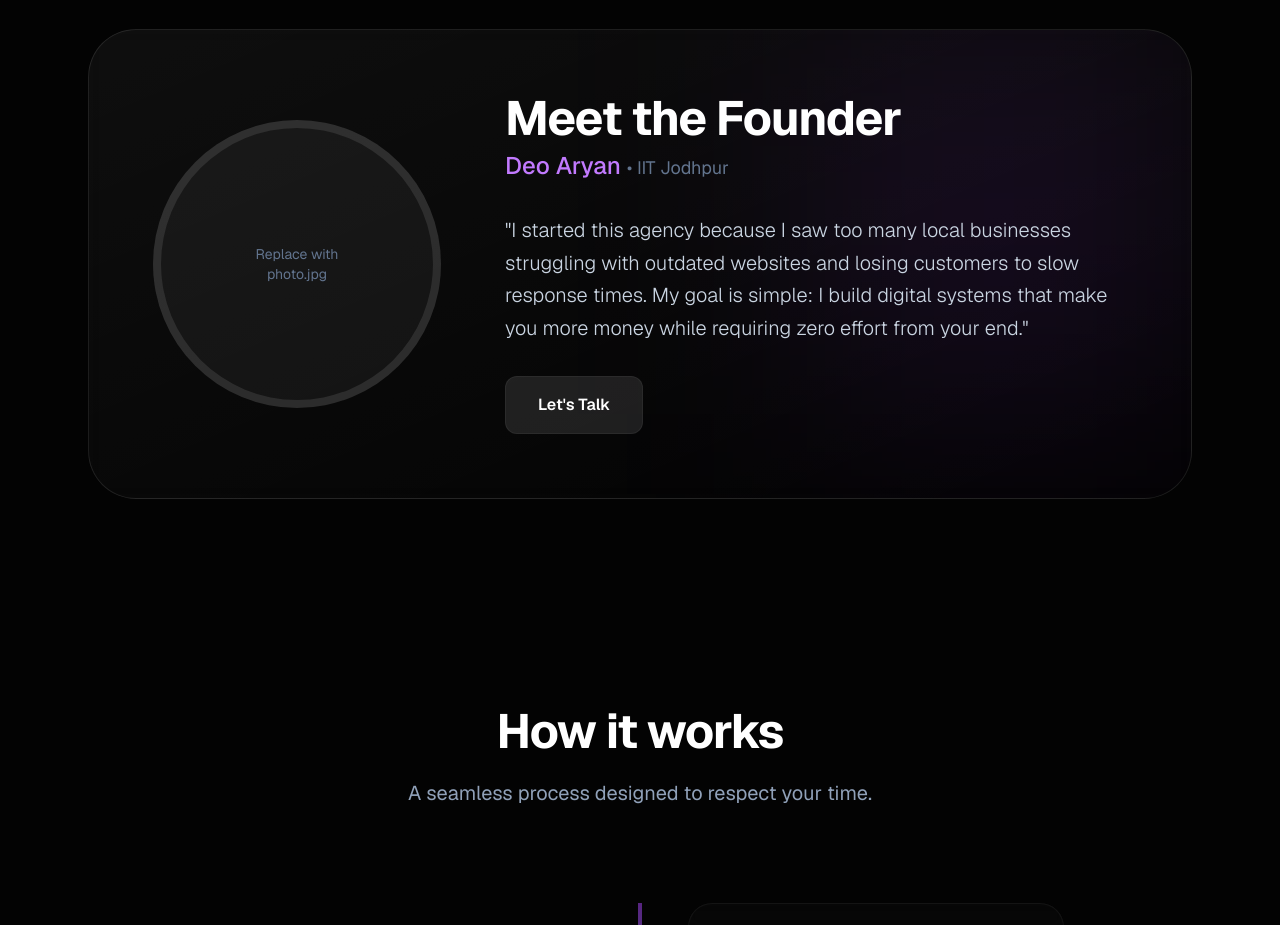
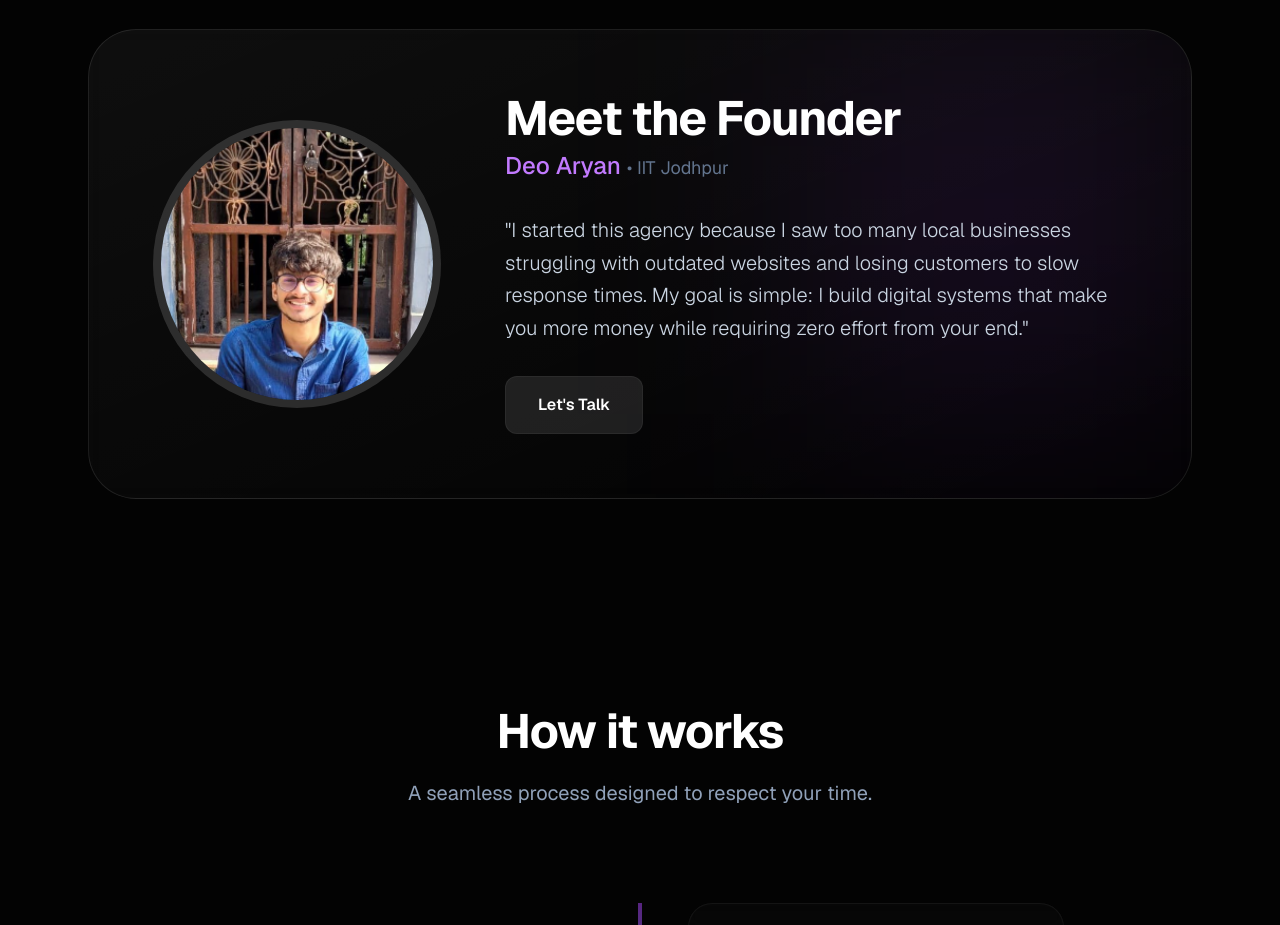
Before and after one commit to ary-cp/portfolio, a Next.js app: page / in a window 1280 px wide. Shown: the part 2000-2925 px from the top of the page. Built offline with nearby package versions, Linux system fonts and the light colour scheme.

Commit message:
Add profile picture and vibes

```diff
--- a/src/app/page.tsx
+++ b/src/app/page.tsx
@@ -242,7 +242,7 @@
             <div className="absolute top-0 right-0 w-96 h-96 bg-purple-500/10 blur-[120px] pointer-events-none group-hover:bg-purple-500/20 transition-colors duration-700" />
 
             <div className="w-56 h-56 md:w-72 md:h-72 rounded-full overflow-hidden border-8 border-white/10 bg-white/5 flex-shrink-0 flex items-center justify-center relative z-10 group-hover:border-purple-500/40 group-hover:shadow-[0_0_50px_rgba(168,85,247,0.3)] transition-all duration-700">
-              <p className="text-sm text-slate-500 text-center px-4 group-hover:text-purple-300 transition-colors">Replace with<br/>photo.jpg</p>
+              <img src="/profile.png" alt="Deo Aryan" className="w-full h-full object-cover" />
             </div>
 
             <div className="relative z-10">
```
Also changed, not shown: public/profile.png (added).
